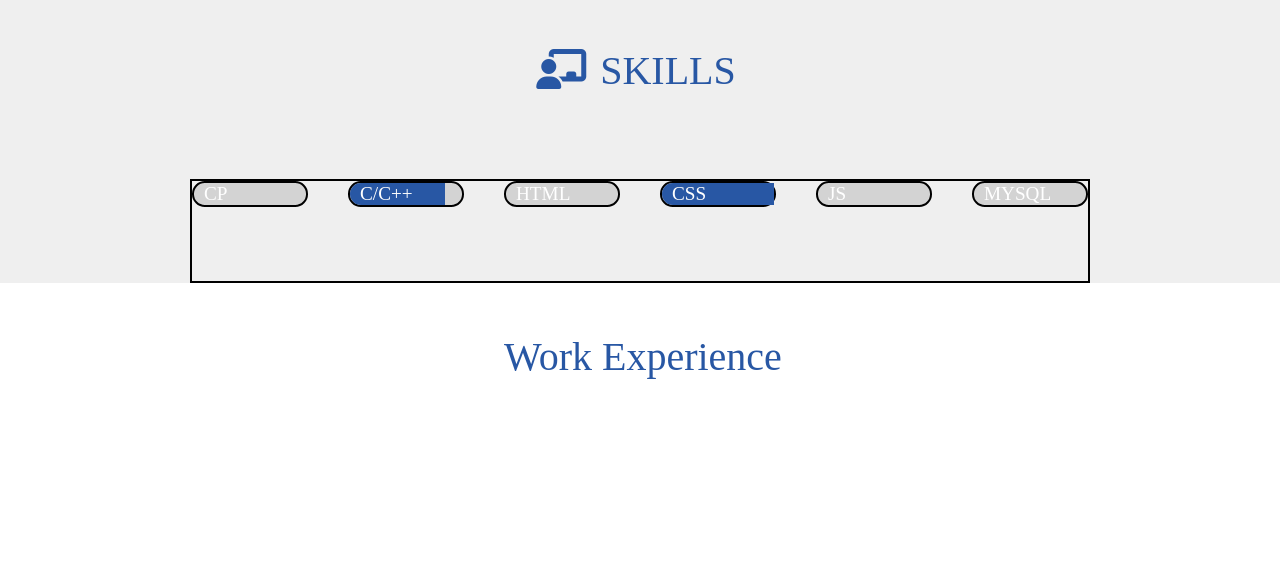
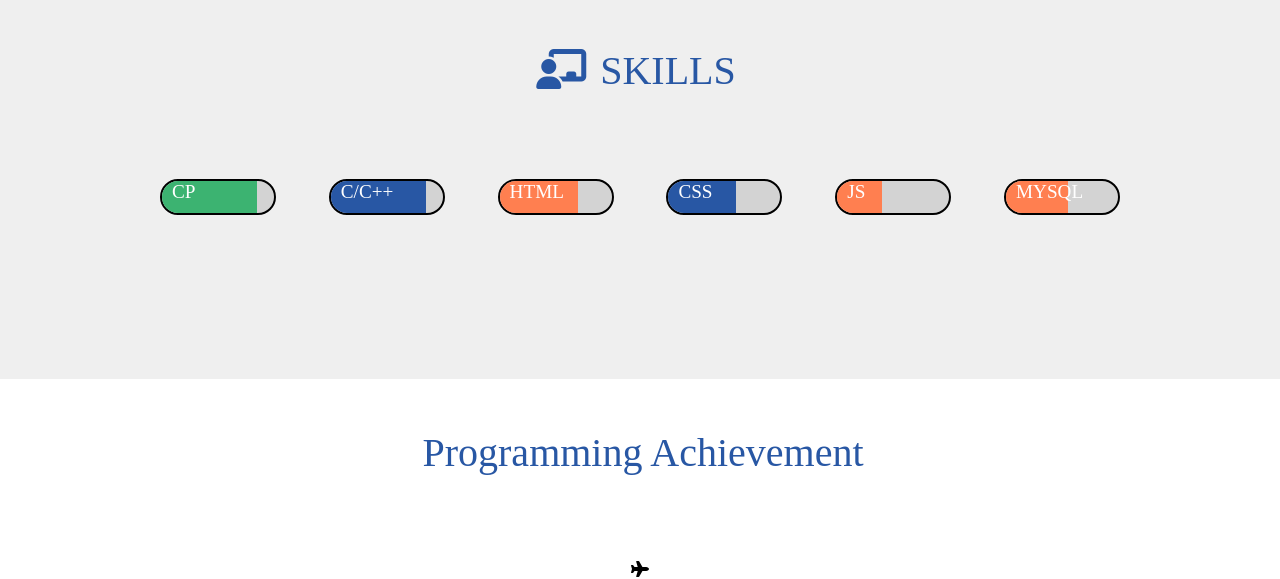
Before and after one commit to princerajpoot20/Portfolio-Website, a plain HTML site: page index.html in a window 1280 px wide. Shown: the part 725-1304 px from the top of the page. Before the commit the page ends 1190 px from the top, so only its background shows below. Drawn offline with Linux system fonts and the light colour scheme.

Commit message:
Added Programming Achievement Section
Programming section has been added

```diff
--- a/index.html
+++ b/index.html
@@ -254,8 +254,39 @@
 
                     <span>
                     </span>
-                    <span>Work Experience</span>
+                    <span>Programming Achievement</span>
+
                 </h1>
+
+                <div class="timeline-section">
+
+                    <div class="timeline-box">
+
+                    </div>
+
+                    <div class="timeline-box">
+
+                    </div>
+
+                    <div class="timeline-box">
+
+                    </div>
+
+                    <div class="timeline-box">
+
+                    </div>
+
+
+                    <div class="timeline-divider">
+                        <div class="timeline-traveller">
+                            <i class="fas fa-plane"></i>
+                        </div>
+                    </div>
+
+                </div>
+
+
+
 
 
             </section>
--- a/style.css
+++ b/style.css
@@ -172,9 +172,10 @@ section:nth-child(2n+1){
 
 /*Skills Section*/
 .skills-display{
-    width: 70%;
-    height: 100px;
-    border: 2px solid black;
+    width: 75%;
+    height: 200px;
+
+/*    border: 2px solid black;*/
 
     display: flex;
 
@@ -186,9 +187,9 @@ section:nth-child(2n+1){
 }
 .skill-progress{
     width: 7rem;
-    height: 1.4rem;
+    height: 2rem;
     background-color: lightgray;
-    border-radius: 0.8rem;
+    border-radius: 1.2rem;
     border: 2px solid black;
 
 }
@@ -213,6 +214,14 @@ section:nth-child(2n+1){
     border-bottom-left-radius: 0.7rem
 */
 }
+.mb-green{
+    background-color: mediumseagreen;
+
+}
+.mb-orange{
+    background-color: coral;
+
+}
 .text-highlight{
     color: #2857a4;
     font-weight: 600;
@@ -224,11 +233,19 @@ section:nth-child(2n+1){
     width: 85%;
     height: inherit;
 }
-.fifty-five-percent{
-    width: 85%;
+.fifty-five-percent  {
+    width: 55%;
     height: inherit;
 }
-.eighty-five-percent{
-    width: 85%;
+.sixty-percent{
+    width: 60%;
     height: inherit;
 }
+.fourty-percent{
+    width: 40%;
+    height: inherit;
+}
+.seventy-percent{
+    width: 70%;
+    height: inherit;
+}
```
